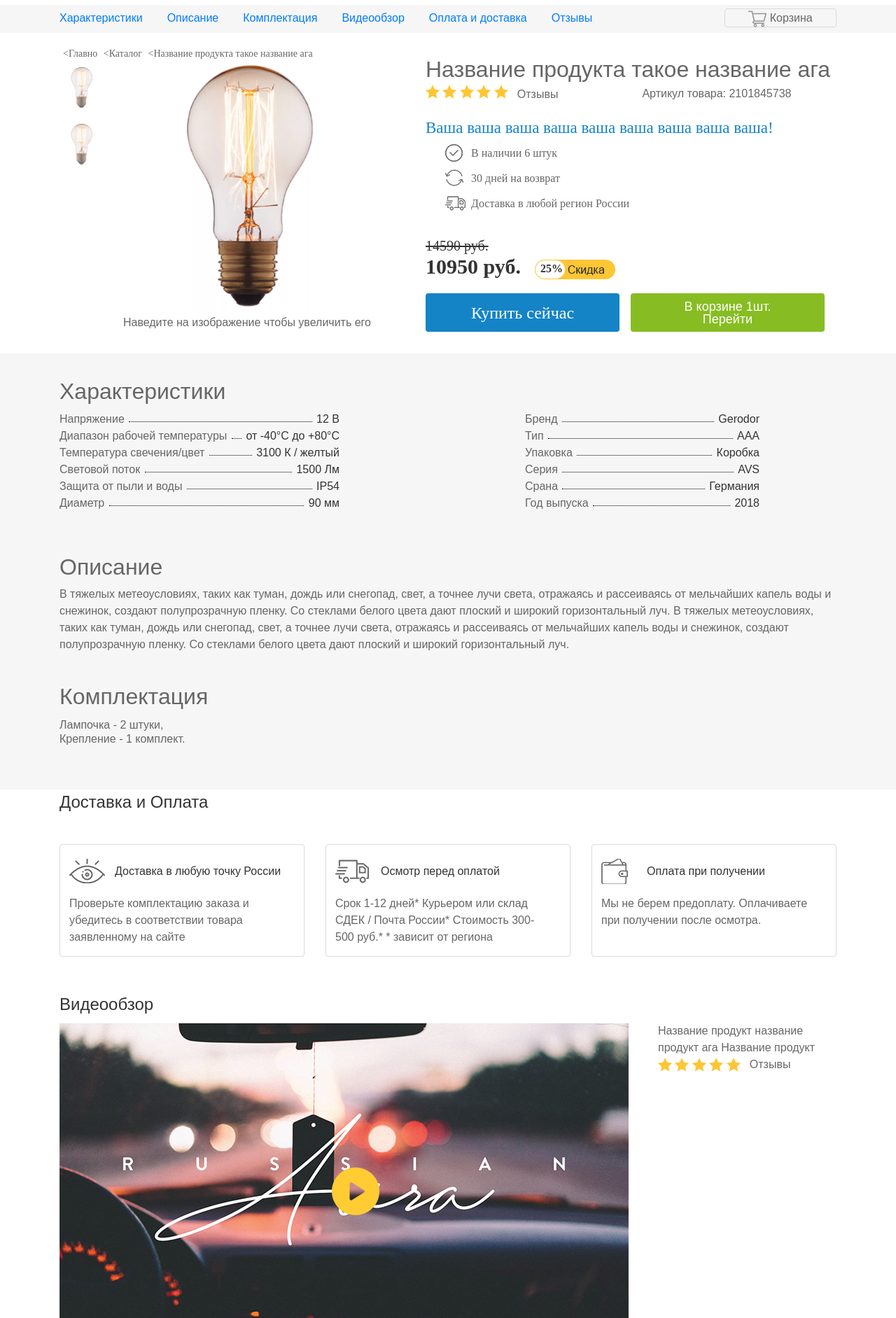
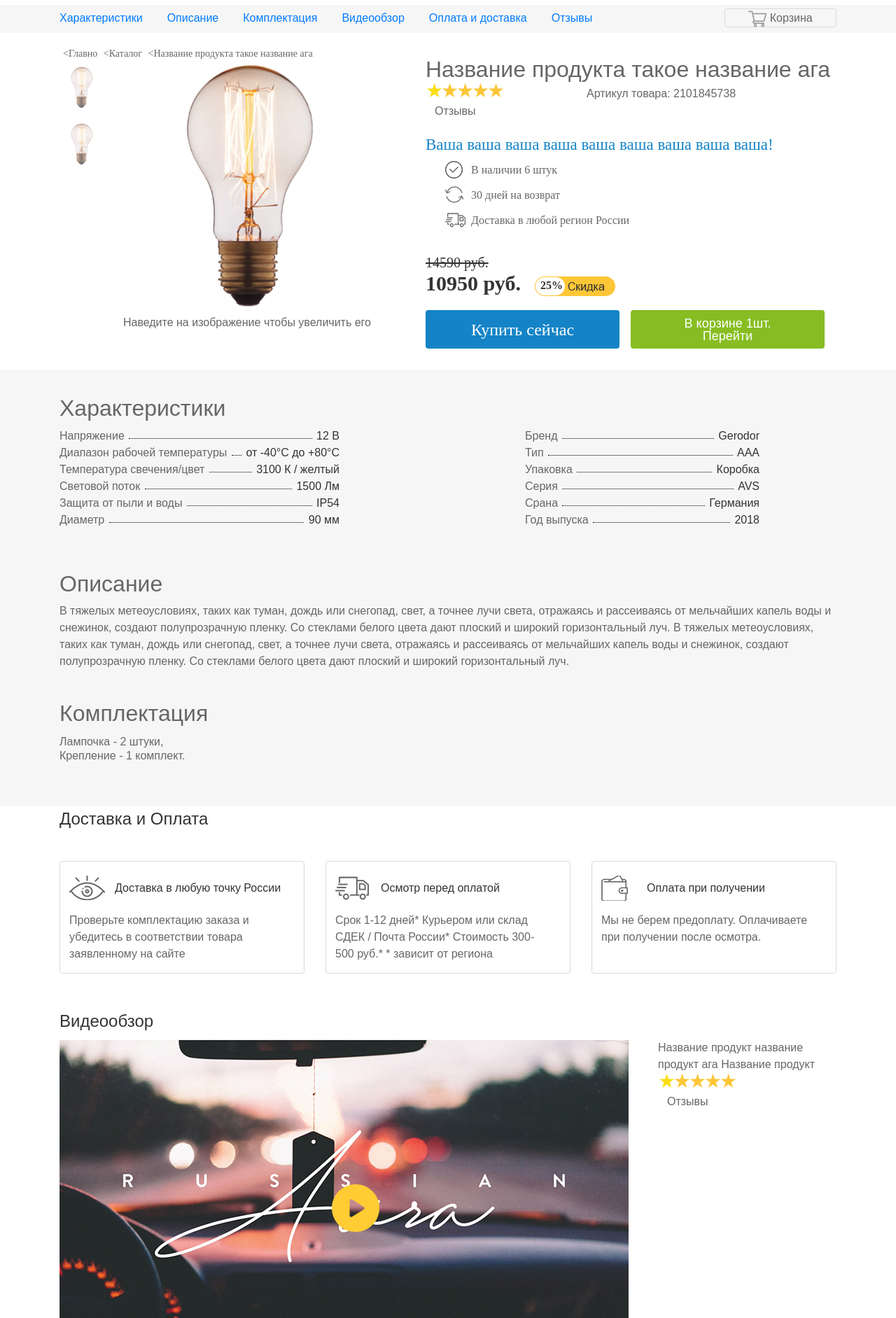
Before and after one commit to rbyea/work, a plain HTML site: page index.html in a window 1280 px wide. Shown: the part 85-1968 px from the top of the page at 70% size. Drawn offline with nearby package versions, Linux system fonts and the light colour scheme.

Commit message:
звездный рейтинг

```diff
--- a/index.html
+++ b/index.html
@@ -107,22 +107,22 @@
           <div class="home-content">
             <h2 class="home-content__title">Название продукта такое название ага</h2>
             <div class="home-content__assessment">
-              <div class="home-content__assessment_image">
-                <div class="home-content__assessment_image-star">
-                  <img src="img/slider/star.png" alt="star">
-                  <img src="img/slider/star.png" alt="star">
-                  <img src="img/slider/star.png" alt="star">
-                  <img src="img/slider/star.png" alt="star">
-                  <img src="img/slider/star.png" alt="star">
-                </div>
-                <div class="home-content__assessment_image-text">
+              <div class="home-content__assessment_rating">
+								<div class="rating">
+									<div class="rating-item" data-rate="5">&#9733;</div>
+									<div class="rating-item" data-rate="4">&#9733;</div>
+									<div class="rating-item" data-rate="3">&#9733;</div>
+									<div class="rating-item" data-rate="2">&#9733;</div>
+									<div class="rating-item active" data-rate="1">&#9733;</div>
+								</div>
+                <div class="home-content__assessment_rating-text">
                   Отзывы
                 </div>
               </div>
               <div class="home-content__assessment_vendor">
                 Артикул товара: <span>2101845738</span>
               </div>
-            </div>
+            </div> <!-- /home-content__assessment -->
             <div class="home-content__subtitle">
               Ваша ваша ваша ваша ваша ваша ваша ваша ваша!
             </div>
@@ -350,19 +350,19 @@
 						ага Название продукт
 					</div>
 					<div class="rating">
-						<div class="home-content__assessment_image">
-							<div class="home-content__assessment_image-star">
-								<img src="img/slider/star.png" alt="star">
-								<img src="img/slider/star.png" alt="star">
-								<img src="img/slider/star.png" alt="star">
-								<img src="img/slider/star.png" alt="star">
-								<img src="img/slider/star.png" alt="star">
+						<div class="home-content__assessment_rating">
+							<div class="rating">
+								<div class="rating-item" data-rate="5">&#9733;</div>
+								<div class="rating-item" data-rate="4">&#9733;</div>
+								<div class="rating-item" data-rate="3">&#9733;</div>
+								<div class="rating-item" data-rate="2">&#9733;</div>
+								<div class="rating-item active" data-rate="1">&#9733;</div>
 							</div>
-							<div class="home-content__assesment_image-text">
+							<div class="home-content__assessment_rating-text">
 								Отзывы
 							</div>
 						</div>
-					</div>
+					</div> <!-- /rating -->
 				</div>
 			</div>
 		</div>
--- a/js/js.js
+++ b/js/js.js
@@ -1,4 +1,6 @@
-$(function(){
+$(document).ready(function(){
+
+	// slider
   $('.slider').slick({
     slidesToShow: 1,
     slidesToScroll: 1,
@@ -16,8 +18,22 @@ $(function(){
     vertical: true
   });
 
+
+	//zoom-photo
+	$('.slider').zoom({url: 'photo-slider.png'});
+
 });
 
-$(document).ready(function(){
-  $('.slider').zoom({url: 'photo-slider.png'});
-});
+	//rating js
+	(function(){
+		var container = document.querySelector('.rating');
+		var items = container.querySelectorAll('.rating-item')
+		container.onclick = function(e) {
+			if( ! e.target.classList.contains('active') ){
+				items.forEach(function(item){
+					item.classList.remove('active');
+				});
+				e.target.classList.add('active');
+			}
+		}
+	})();
--- a/sass/_home.sass
+++ b/sass/_home.sass
@@ -49,14 +49,14 @@
       margin-bottom: 0
     &__assessment
       display: flex
-      &_image
-        display: flex
+      &_rating
+				display: flex
         &-text
-          margin-left: 13px
-          margin-top: 5px
+					margin-left: 13px
+					margin-top: 5px
       &_vendor
-        margin-left: 120px
-        margin-top: 4px
+				margin-left: 120px
+				margin-top: 4px
     &__price
       font-size: 30px
       font-weight: 400
--- a/sass/_interface.sass
+++ b/sass/_interface.sass
@@ -0,0 +1,14 @@
+.rating
+	display: flex
+	flex-direction: row-reverse
+	justify-content: flex-end
+	&-item
+		width: 22px
+		color: #fdc635
+		font-size: 28px
+		cursor: pointer
+		&.active,
+		&.active ~ *,
+		&:hover,
+		&:hover ~ *
+			color: #fbde12
--- a/sass/main.sass
+++ b/sass/main.sass
@@ -1,3 +1,4 @@
+@import "interface"
 @import "header"
 @import "home"
 @import "delivery"
```
Also changed, not shown: css/main.css, css/slick-thememain.css (added), css/slickmain.css (added), 3 other files.
